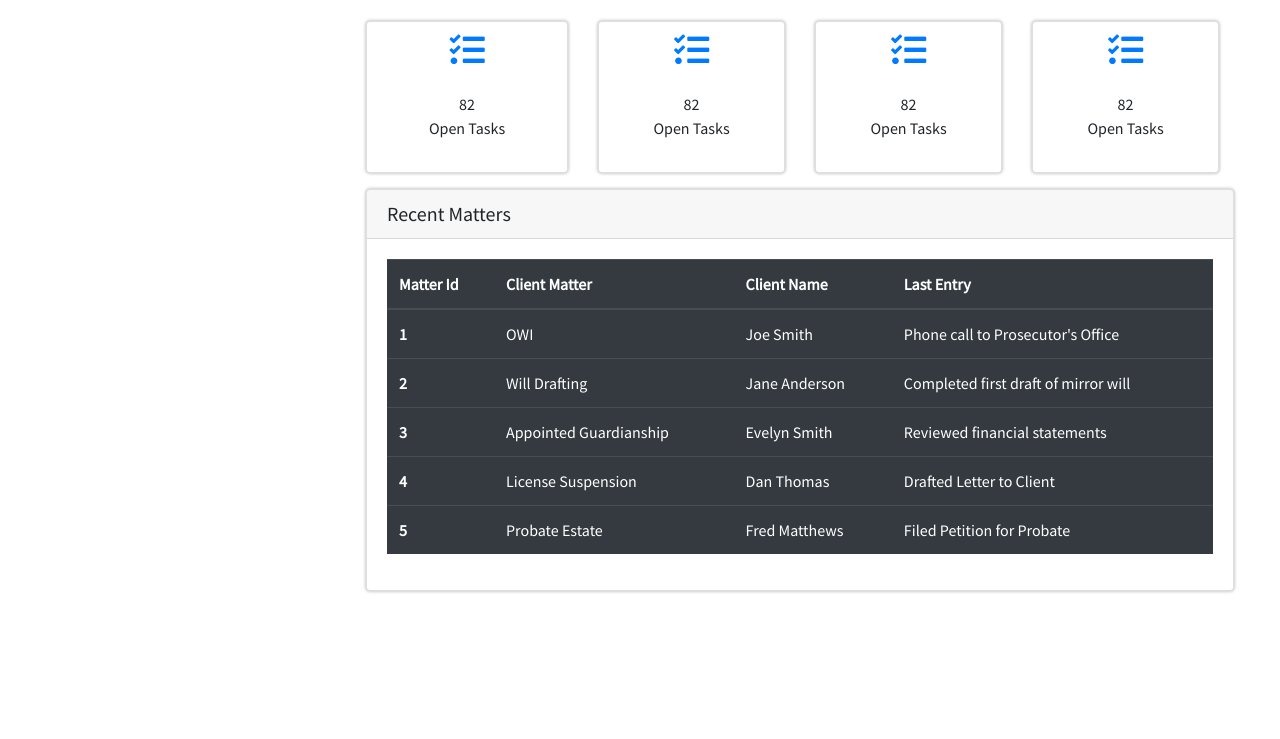
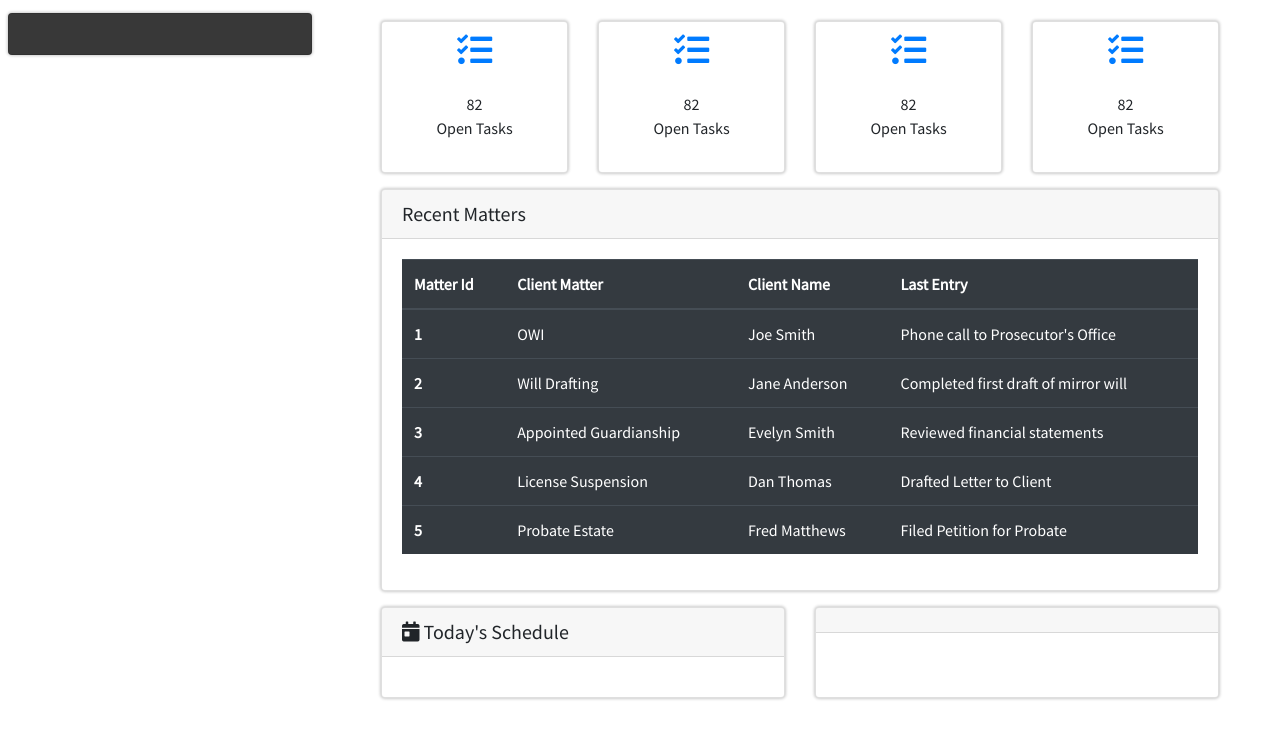
Before and after one commit to jeff1haupt/Simplifirm-dashboard, a website: page index.html in a window 1280 px wide. Shown: the part 51-790 px from the top of the page. Drawn offline with nearby package versions, Linux system fonts and the light colour scheme.

Commit message:
continued build of dashboard

```diff
--- a/css/styles.css
+++ b/css/styles.css
@@ -14,3 +14,7 @@ body {
 h5.card-title {
     font-size: 2.2rem;
 }
+
+.sideNav {
+    background-color: #383838;
+}
--- a/index.html
+++ b/index.html
@@ -29,13 +29,22 @@
     <div class="container-fluid">
 
         <div class="row mainRow">
-            <div class="col-sm-3 sideNav">
+            <div class="col-sm-3">
+                <div class="row">
+                    <div class="col p-2">
+                        <div class="card sideNav">
+                            <div class="card-body">
 
+                            </div>
+                        </div>
+                    </div>
+                </div>
             </div>
             <div class="col-sm-9 mainArea">
                 <div class="container-fluid">
                     <div class="row m-3">
-                        <div class="col-sm-3 pl-0 ml-0">
+                        <div class="col-sm-12 ">
+                            <div class="card-deck">
                                 <div class="card text-center">
                                     <div class="card-title">
                                         <h5 class="card-title mt-2 mb-0"> <i class="fas fa-tasks text-primary "> </i> </h5>
@@ -43,9 +52,7 @@
                                             82 <br> Open Tasks
                                         </div>
                                     </div>
-                            </div>
-                        </div><!-- end card 1 -->
-                        <div class="col-sm-3">
+                                </div><!-- end Card 1 -->
                                 <div class="card text-center">
                                     <div class="card-title">
                                         <h5 class="card-title mt-2 mb-0"> <i class="fas fa-tasks text-primary "> </i> </h5>
@@ -53,9 +60,7 @@
                                             82 <br> Open Tasks
                                         </div>
                                     </div>
-                            </div>
                                 </div><!-- end card 2 -->
-                        <div class="col-sm-3">
                                 <div class="card text-center">
                                     <div class="card-title">
                                         <h5 class="card-title mt-2 mb-0"> <i class="fas fa-tasks text-primary "> </i> </h5>
@@ -63,9 +68,7 @@
                                             82 <br> Open Tasks
                                         </div>
                                     </div>
-                            </div>
-                        </div><!-- end card 3 -->
-                        <div class="col-sm-3">
+                                </div><!-- end Card 3 -->
                                 <div class="card text-center">
                                     <div class="card-title">
                                         <h5 class="card-title mt-2 mb-0"> <i class="fas fa-tasks text-primary "> </i> </h5>
@@ -73,8 +76,8 @@
                                             82 <br> Open Tasks
                                         </div>
                                     </div>
-                            </div>
                                 </div><!-- end card 4 -->
+                            </div><!-- end Card Group -->
                     </div>
                 </div><!-- end 1st row -->
                 <div class="row m-3">
@@ -129,6 +132,33 @@
                             </div>
                         </div>
                     </div>
+                </div><!-- end 2nd row -->
+                <div class="row m-3">
+                    <div class="col">
+                        <div class="card-deck">
+                            <div class="card">
+                                <h5 class="card-header">
+                                    <i class="fas fa-calendar-day"></i> Today's Schedule
+                                </h5>
+                                <div class="card-body">
+                                    <div class="card-text">
+
+                                    </div>
+                                </div>
+                            </div><!-- end card 1 -->
+                            <div class="card">
+                                <div class="card-header">
+
+                                </div>
+                                <div class="card-body">
+                                    <div class="card-text">
+
+                                    </div>
+                                </div>
+                            </div><!-- end card 2 -->
+                        </div><!-- end card Deck 2 -->
+                    </div>
+                </div><!-- end 3rd row -->
             </div><!-- end right side dashboard-->
         </div>
     </div>
```
Lines whose indentation alone changed are shown as unchanged.
